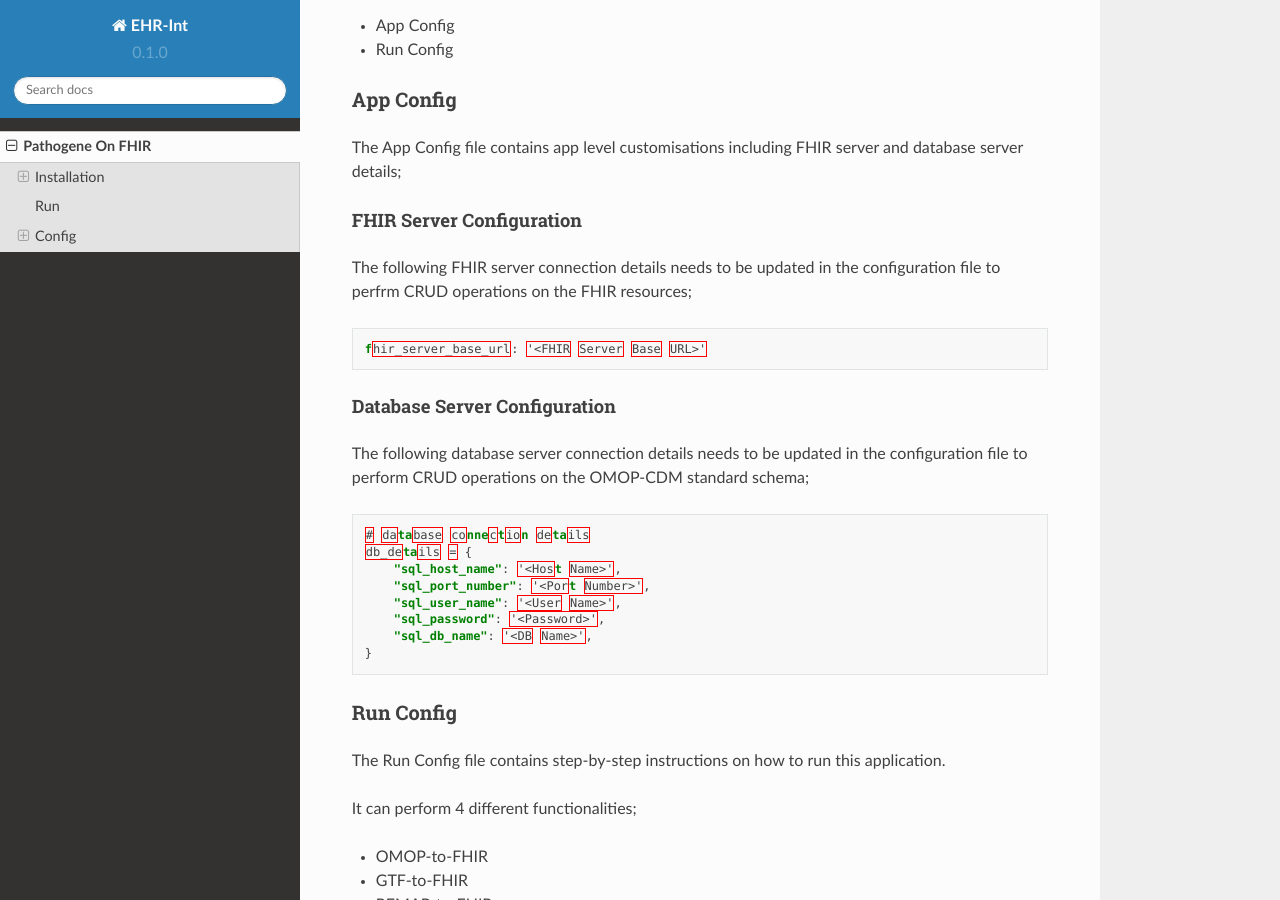
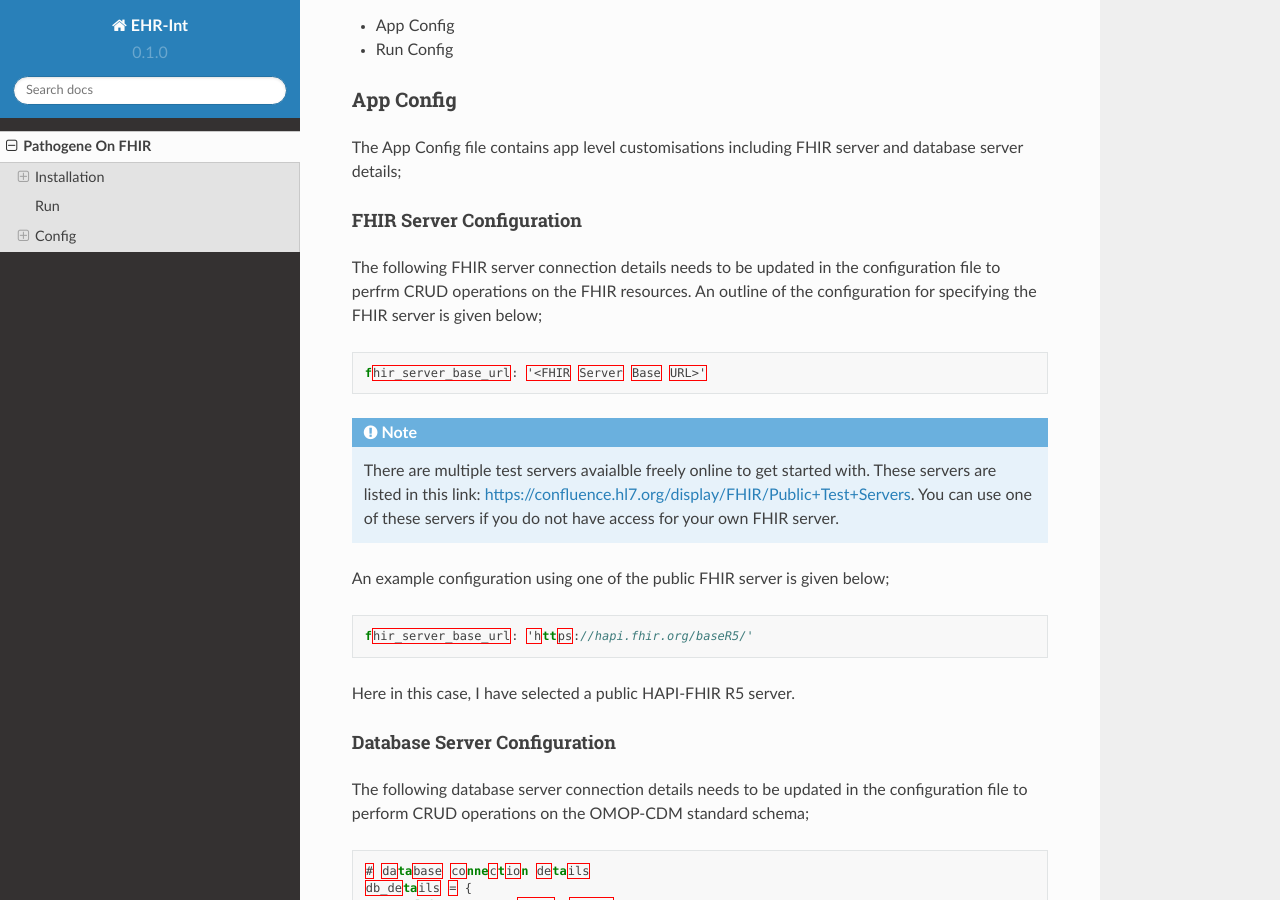
Before and after one commit to ryashpal/ehr-int-tutorial, a Sphinx documentation site: the page built from docs/source/pathogene_on_fhir.rst, in a window 1280 px wide and 900 px high, scrolled down 2482 px. Built offline with Sphinx 7.4.7 and the Read the Docs theme 2.0.0, drawn with Linux system fonts in a browser that asks for light colours.

Commit message:
Update pathogene_on_fhir.rst

```diff
--- a/docs/source/pathogene_on_fhir.rst
+++ b/docs/source/pathogene_on_fhir.rst
@@ -125,11 +125,23 @@ The App Config file contains app level customisations including FHIR server and
 FHIR Server Configuration
 ~~~~~~~~~~~~~~~~~~~~~~~~~
 
-The following FHIR server connection details needs to be updated in the configuration file to perfrm CRUD operations on the FHIR resources;
+The following FHIR server connection details needs to be updated in the configuration file to perfrm CRUD operations on the FHIR resources. An outline of the configuration for specifying the FHIR server is given below;
 
 .. code-block:: json
 
     fhir_server_base_url: '<FHIR Server Base URL>'
+
+.. note::
+
+   There are multiple test servers avaialble freely online to get started with. These servers are listed in this link: https://confluence.hl7.org/display/FHIR/Public+Test+Servers. You can use one of these servers if you do not have access for your own FHIR server.
+
+An example configuration using one of the public FHIR server is given below;
+
+.. code-block:: json
+
+    fhir_server_base_url: 'https://hapi.fhir.org/baseR5/'
+
+Here in this case, I have selected a public HAPI-FHIR R5 server.
 
 Database Server Configuration
 ~~~~~~~~~~~~~~~~~~~~~~~~~~~~~
```
